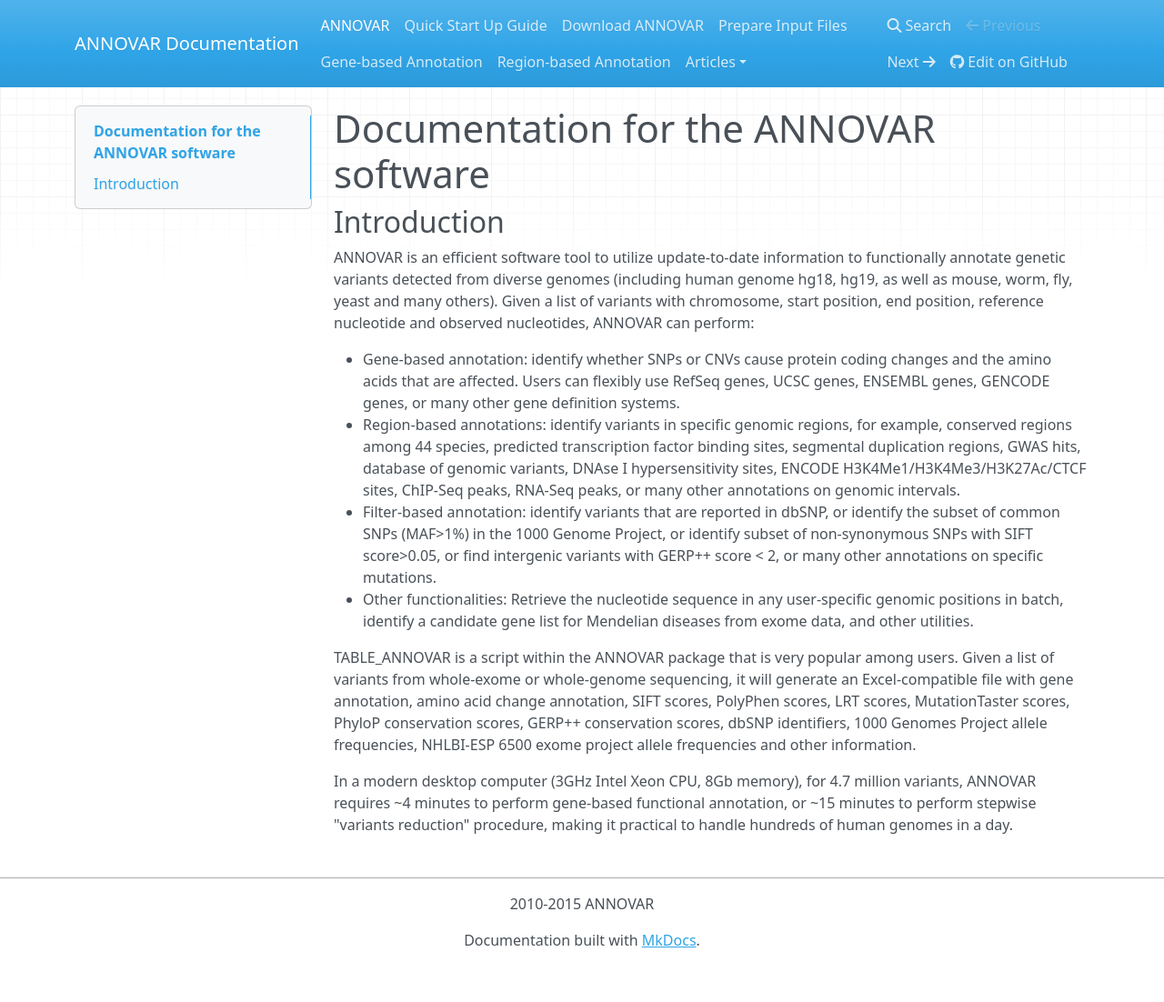
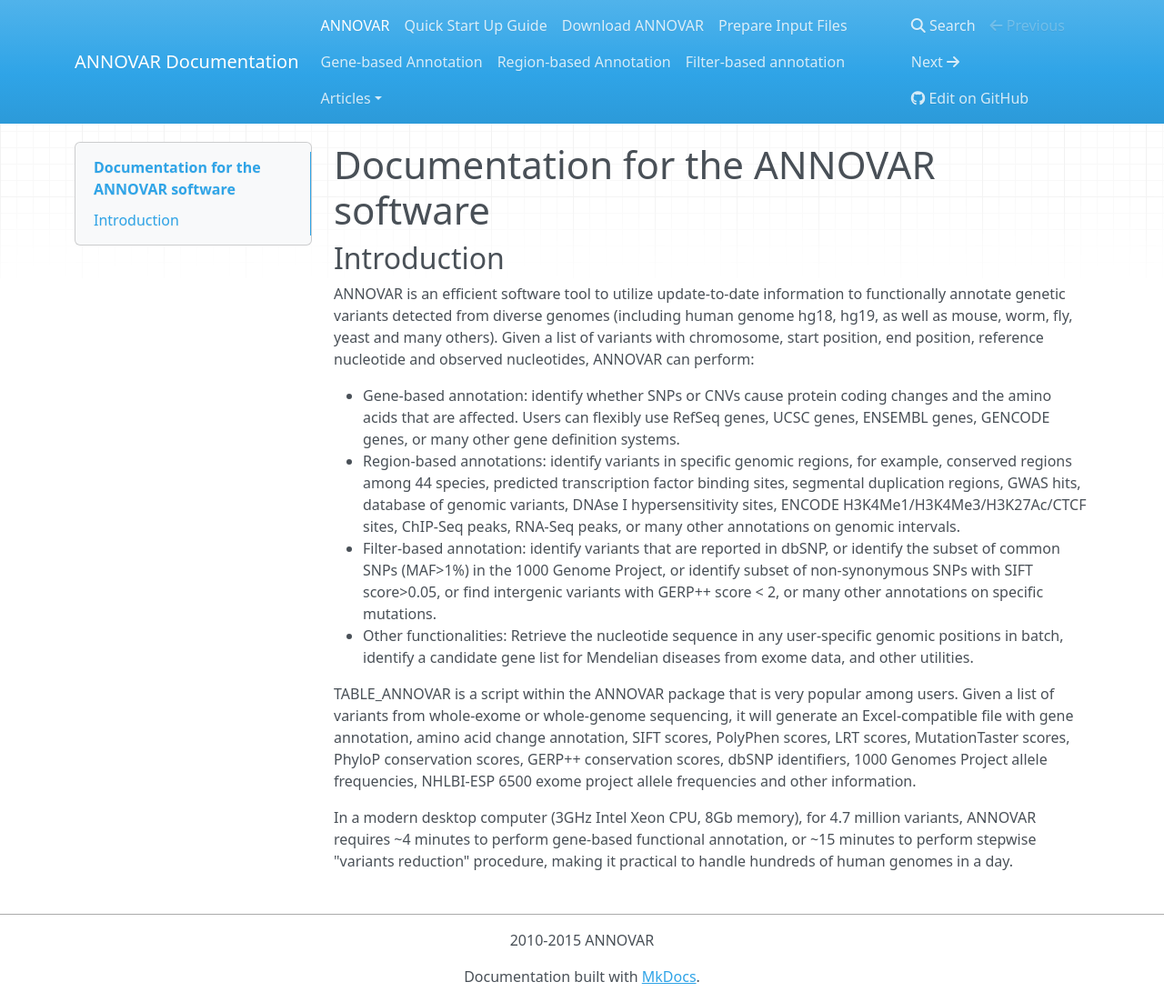
Before and after one commit to WGLab/doc-ANNOVAR, an MkDocs documentation site: the page built from docs/index.md, in a window 1280 px wide and 1102 px high. Shown: the whole window at 91% size. Built offline with MkDocs 1.6.1, drawn with Linux system fonts in a browser that asks for light colours; nearby versions of some CDN libraries; old or Windows-style settings are respelled for this version of MkDocs.

Commit message:
Updated mkdocs.yml

```diff
--- a/mkdocs.yml
+++ b/mkdocs.yml
@@ -22,7 +22,7 @@ pages:
 - ['input.md', 'Prepare Input Files']
 - ['gene.md', 'Gene-based Annotation']
 - ['region.md', 'Region-based Annotation']
-#- ['filter.md', 'Filter-based annotation']
+- ['filter.md', 'Filter-based annotation']
 #- ['accessory.md', 'Using Accessary Programs']
 
 #- ['misc/whatsnew.md', 'Misc', 'What's New']
```
